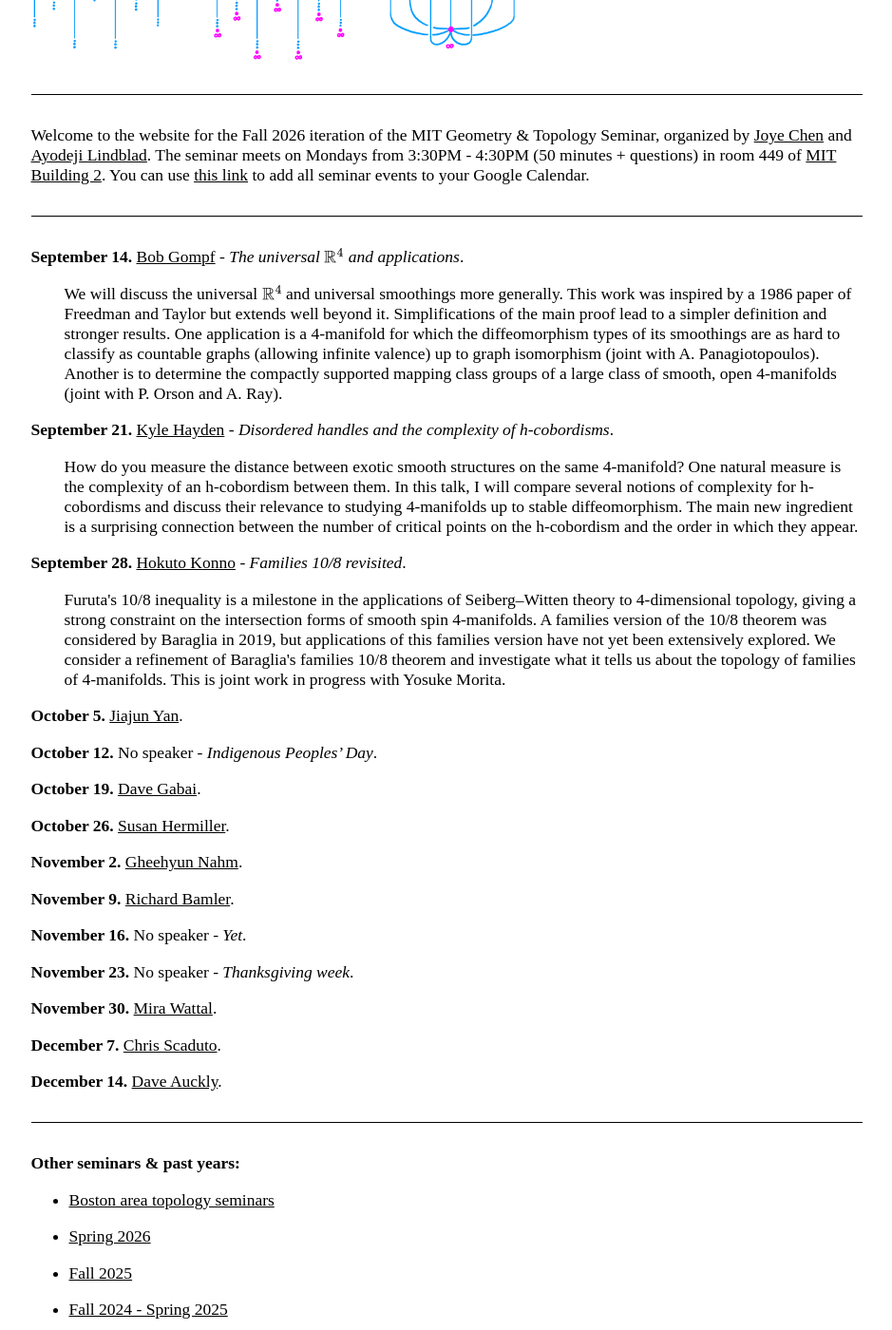
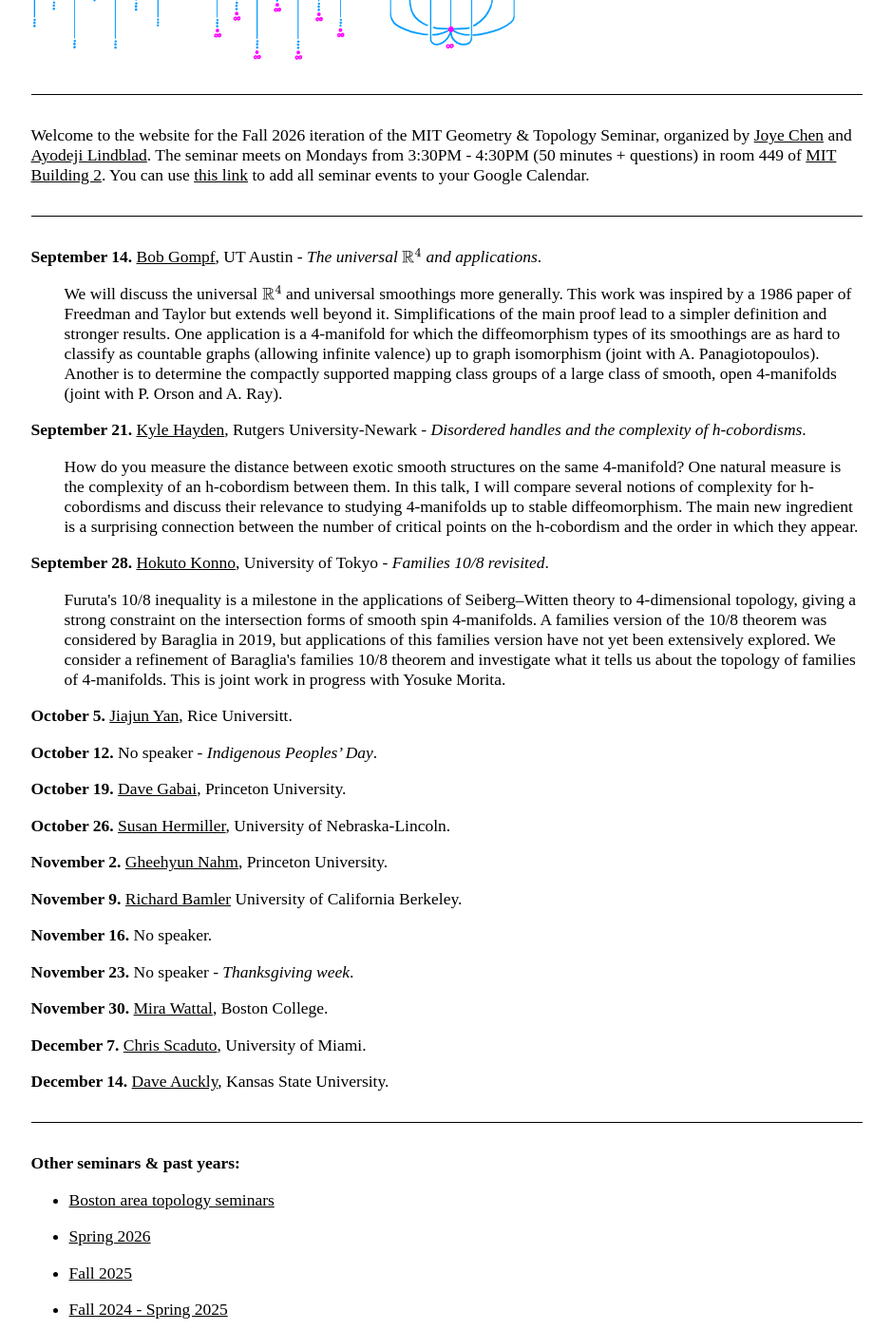
Before and after one commit to AyodejiLindblad/AyodejiLindblad.github.io, a Jekyll site: the page built from seminars/MIT-G&T-FA26/index.md, in a window 1280 px wide and 1400 px high, scrolled down 444 px. Shown: the whole window at 95% size, without its empty margins (170-1109 px from the left). Built offline with Jekyll 4.4.1, drawn with Linux system fonts in a browser that asks for light colours; some web fonts are replaced.

Commit message:
Update index.md

```diff
--- a/seminars/MIT-G&T-FA26/index.md
+++ b/seminars/MIT-G&T-FA26/index.md
@@ -38,56 +38,56 @@ Welcome to the website for the Fall 2026 iteration of the MIT Geometry & Topolog
 
 ---
 
-**September 14.** [Bob Gompf](https://web.ma.utexas.edu/users/gompf/) - *The universal $\mathbb{R}^4$ and applications*.
+**September 14.** [Bob Gompf](https://web.ma.utexas.edu/users/gompf/), UT Austin - *The universal $\mathbb{R}^4$ and applications*.
 
 <p style="margin-left: 2em;">
 We will discuss the universal $\mathbb{R}^4$ and universal smoothings more generally. This work was inspired by a 1986 paper of Freedman and Taylor but extends well beyond it. Simplifications of the main proof lead to a simpler definition and stronger results. One application is a 4-manifold for which the diffeomorphism types of its smoothings are as hard to classify as countable graphs (allowing infinite valence) up to graph isomorphism (joint with A. Panagiotopoulos). Another is to determine the compactly supported mapping class groups of a large class of smooth, open 4-manifolds (joint with P. Orson and A. Ray).</p>
 
-**September 21.** [Kyle Hayden](https://sites.google.com/view/kylehayden/home) - *Disordered handles and the complexity of h-cobordisms*.
+**September 21.** [Kyle Hayden](https://sites.google.com/view/kylehayden/home), Rutgers University-Newark - *Disordered handles and the complexity of h-cobordisms*.
 
 <p style="margin-left: 2em;">
 How do you measure the distance between exotic smooth structures on the same 4-manifold? One natural measure is the complexity of an h-cobordism between them. In this talk, I will compare several notions of complexity for h-cobordisms and discuss their relevance to studying 4-manifolds up to stable diffeomorphism. The main new ingredient is a surprising connection between the number of critical points on the h-cobordism and the order in which they appear.
 </p>
 
 
-**September 28.** [Hokuto Konno](https://www.ms.u-tokyo.ac.jp/~konno/eng_index.html) - *Families 10/8 revisited*.
+**September 28.** [Hokuto Konno](https://www.ms.u-tokyo.ac.jp/~konno/eng_index.html), University of Tokyo - *Families 10/8 revisited*.
 
 <p style="margin-left: 2em;">
 Furuta's 10/8 inequality is a milestone in the applications of Seiberg–Witten theory to 4-dimensional topology, giving a strong constraint on the intersection forms of smooth spin 4-manifolds. A families version of the 10/8 theorem was considered by Baraglia in 2019, but applications of this families version have not yet been extensively explored. We consider a refinement of Baraglia's families 10/8 theorem and investigate what it tells us about the topology of families of 4-manifolds. This is joint work in progress with Yosuke Morita.
 </p>
 
 
-**October 5.** [Jiajun Yan](https://sites.google.com/view/jiajunyan/home).
+**October 5.** [Jiajun Yan](https://sites.google.com/view/jiajunyan/home), Rice Universitt.
 
 
 **October 12.** No speaker - *Indigenous Peoples' Day*.
 
 
-**October 19.** [Dave Gabai](https://www.math.princeton.edu/people/david-gabai).
+**October 19.** [Dave Gabai](https://www.math.princeton.edu/people/david-gabai), Princeton University.
 
 
-**October 26.** [Susan Hermiller](https://shermiller.github.io/Susan_Hermiller/).
+**October 26.** [Susan Hermiller](https://shermiller.github.io/Susan_Hermiller/), University of Nebraska-Lincoln.
 
 
-**November 2.** [Gheehyun Nahm](https://web.math.princeton.edu/~gn4470/).
+**November 2.** [Gheehyun Nahm](https://web.math.princeton.edu/~gn4470/), Princeton University.
 
 
-**November 9.** [Richard Bamler](https://rbamler.github.io/).
+**November 9.** [Richard Bamler](https://rbamler.github.io/) University of California Berkeley.
 
 
-**November 16.** No speaker - *Yet*.
+**November 16.** No speaker.
 
 
 **November 23.** No speaker - *Thanksgiving week*.
 
 
-**November 30.** [Mira Wattal](https://www.bc.edu/bc-web/schools/morrissey/departments/math/people/grad-students/Mira-Wattal.html).
+**November 30.** [Mira Wattal](https://www.bc.edu/bc-web/schools/morrissey/departments/math/people/grad-students/Mira-Wattal.html), Boston College.
 
 
-**December 7.** [Chris Scaduto](https://www.math.miami.edu/~cscaduto/index.html).
+**December 7.** [Chris Scaduto](https://www.math.miami.edu/~cscaduto/index.html), University of Miami.
 
 
-**December 14.** [Dave Auckly](https://www.math.ksu.edu/~dav/).
+**December 14.** [Dave Auckly](https://www.math.ksu.edu/~dav/), Kansas State University.
 
 
 ---
```
